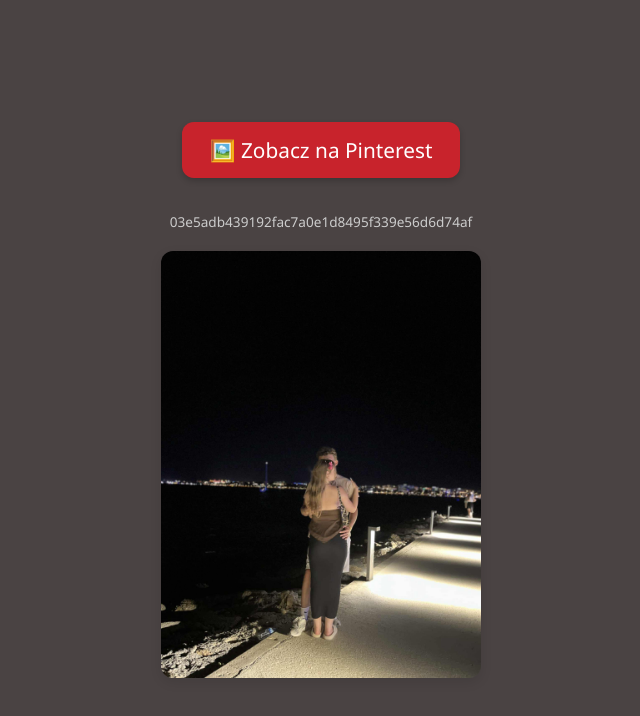
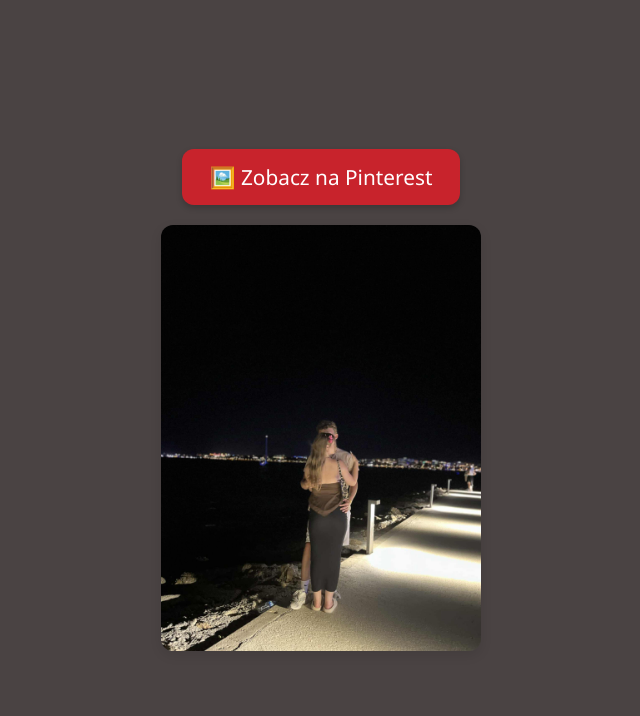
Before and after one commit to lapka07/strona-, a plain HTML site: page index.html in a window 1280 px wide. Shown: the whole page, without its empty margins (319-959 px from the left). Drawn offline with Linux system fonts and the light colour scheme.

Commit message:
Add files via upload

```diff
--- a/index.html
+++ b/index.html
@@ -4,13 +4,6 @@
   <meta charset="UTF-8" />
   <meta name="viewport" content="width=device-width, initial-scale=1" />
   <title>Link do Pinteresta</title>
-
-  <!-- ✅ Meta tag do weryfikacji Convertiser -->
-  <meta name="convertiser-verification" content="03e5adb439192fac7a0e1d8495f339e56d6d74af" />
-
-  <!-- ✅ Komentarz HTML -->
-  <!-- convertiser-verification: 03e5adb439192fac7a0e1d8495f339e56d6d74af -->
-
   <link rel="stylesheet" href="style.css" />
 </head>
 <body>
@@ -18,10 +11,6 @@
     <a class="btn" href="https://pin.it/3dO1fd4Jf" target="_blank" rel="noopener noreferrer">
       🖼️ Zobacz na Pinterest
     </a>
-
-    <!-- ✅ Widoczny token (możesz usunąć po weryfikacji) -->
-    <p class="token">03e5adb439192fac7a0e1d8495f339e56d6d74af</p>
-
     <img src="obraz.jpg" alt="Obrazek Pinterest" class="pinterest-image" />
   </div>
 </body>
```
